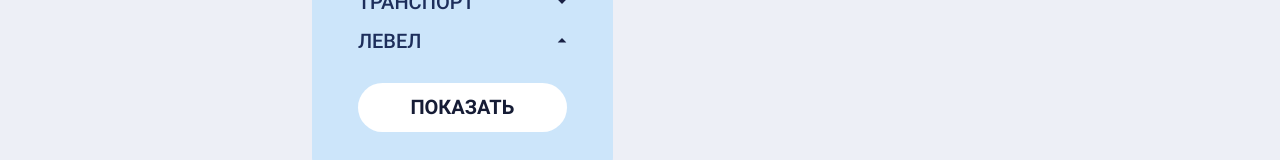
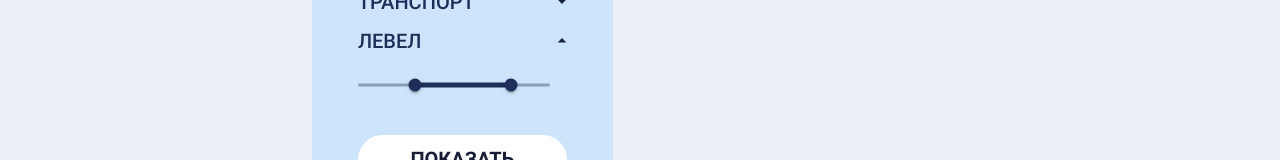
Before and after one commit to inokent10/letsGO, a Next.js app in the folder apps/frontend/: page /catalog in a window 1280 px wide. Both pictures are taken after a click on the heading "ЛЕВЕЛ". Shown: the part 859-1019 px from the top of the page. Built offline with nearby package versions, Linux system fonts and the light colour scheme; no server answers.

Commit message:
feat: добавляет кастомный слайдер для левела

```diff
--- a/apps/frontend/package.json
+++ b/apps/frontend/package.json
@@ -11,6 +11,9 @@
     "lint:fix": "eslint . --fix"
   },
   "dependencies": {
+    "@emotion/react": "11.14.0",
+    "@emotion/styled": "11.14.1",
+    "@mui/material": "7.2.0",
     "@reduxjs/toolkit": "2.6.1",
     "axios": "1.8.4",
     "classnames": "2.5.1",
--- /dev/null
+++ b/apps/frontend/src/components/custom-slider/custom-slider.tsx
@@ -0,0 +1,81 @@
+import { createTheme, ThemeProvider } from '@mui/material/styles';
+import { Box, Slider } from '@mui/material';
+
+interface CustomSliderProps {
+  max: number;
+  min: number;
+  value: [number, number];
+  onChange: (event: Event, value: number | number[], activeThumb: number) => void;
+  ariaLabel: string;
+  valueLabelDisplay: 'auto' | 'on' | 'off';
+  railColor: string;
+  mainColor: string;
+  barWidth: string;
+  barHeight: string;
+  tickSize: string;
+}
+
+function CustomSlider({
+  max,
+  min,
+  value,
+  onChange,
+  ariaLabel,
+  valueLabelDisplay,
+  mainColor,
+  railColor,
+  barWidth,
+  barHeight,
+  tickSize,
+}: CustomSliderProps) {
+
+  const theme = createTheme({
+    palette: {
+      primary: {
+        main: mainColor,
+      },
+      secondary: {
+        main: mainColor,
+      },
+    },
+  });
+
+  return (
+    <ThemeProvider theme={theme}>
+      <Box sx={{ width: barWidth }}>
+        <Slider
+          color='primary'
+          getAriaLabel={() => ariaLabel}
+          max={max}
+          min={min}
+          value={value}
+          onChange={onChange}
+          valueLabelDisplay={valueLabelDisplay}
+          sx={{
+            '& .MuiSlider-thumb': {
+              width: tickSize,
+              height: tickSize,
+            },
+            '& .MuiSlider-rail': {
+              width: barWidth,
+              height: barHeight,
+              mainColor: railColor,
+            },
+            '& .MuiSlider-track': {
+              width: barWidth,
+              height: barHeight,
+            },
+            '& .MuiSlider-valueLabelOpen': {
+              transform: 'translateY(100%) scale(1) !important',
+              mainColor: mainColor,
+              fontSize: '16px',
+              background: 'none',
+            },
+          }}
+        />
+      </Box>
+    </ThemeProvider>
+  );
+}
+
+export default CustomSlider;
--- a/apps/frontend/src/components/filter-by-tripmates/filter-by-tripmates.scss
+++ b/apps/frontend/src/components/filter-by-tripmates/filter-by-tripmates.scss
@@ -28,3 +28,10 @@
     text-transform: uppercase;
     border-radius: 25px;
 }
+
+.sliderThumb {
+    width: 16px;
+    height: 16px;
+    background-color: red;
+    border-radius: 50%;
+}
--- a/apps/frontend/src/components/filter-by-tripmates/filter-by-tripmates.tsx
+++ b/apps/frontend/src/components/filter-by-tripmates/filter-by-tripmates.tsx
@@ -2,14 +2,19 @@
 
 import { ApiRoute, ApiSettings, Hobby, Meal, MusicStyle, Vehicle } from '@/src/const';
 import './filter-by-tripmates.scss';
-import type { JSX } from 'react';
+import { useState, type JSX } from 'react';
 import FilterDropdown from '../filter-dropdown/filter-dropdown';
 import FilterInputsList from '../checkbox-list/filter-inputs-list';
+import CustomSlider from '../custom-slider/custom-slider';
 
 function FilterByTripmates(): JSX.Element {
-
+  const [level, setLevel] = useState<[number, number]>([30, 80]);
   const formSubmitHandler = (evt: React.FormEvent) => {
     evt.preventDefault();
+  };
+
+  const levelSliderChangeHandler = (_evt: Event, newValue: number | number[]) => {
+    setLevel(newValue as [number, number]);
   };
 
   return (
@@ -36,6 +41,20 @@ function FilterByTripmates(): JSX.Element {
         </FilterDropdown>
         <FilterDropdown title='Левел'>
           <div>
+            <CustomSlider
+              min={0}
+              max={100}
+              value={level}
+              ariaLabel=''
+              valueLabelDisplay='off'
+              onChange={levelSliderChangeHandler}
+              barWidth='192px'
+              barHeight='3px'
+              mainColor='#1d2e5b'
+              railColor='rgba(color: #1D2E5B, alpha: 0.2)'
+              tickSize='13px'
+            />
+
 
           </div>
         </FilterDropdown>
```
Also changed, not shown: 1 other file (tests, documents, lock files or other folders).
